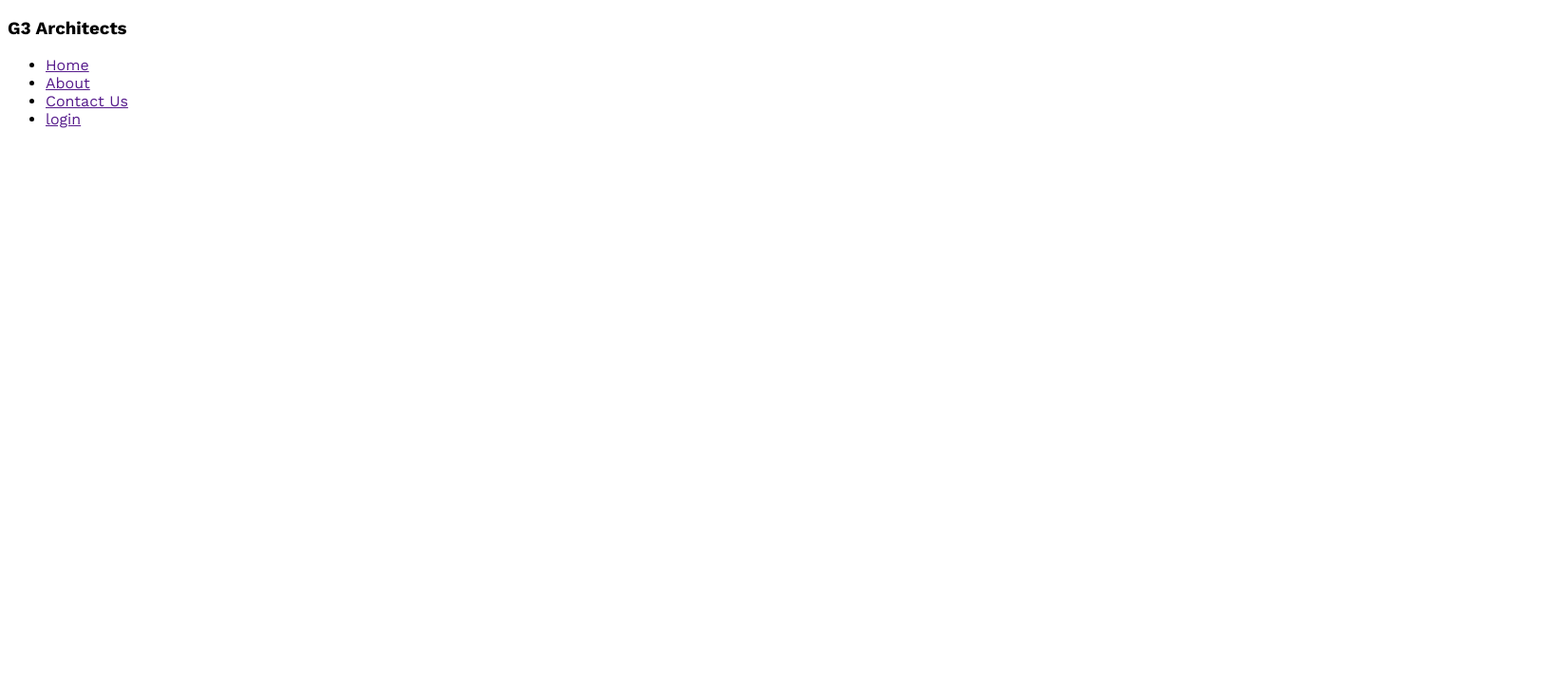
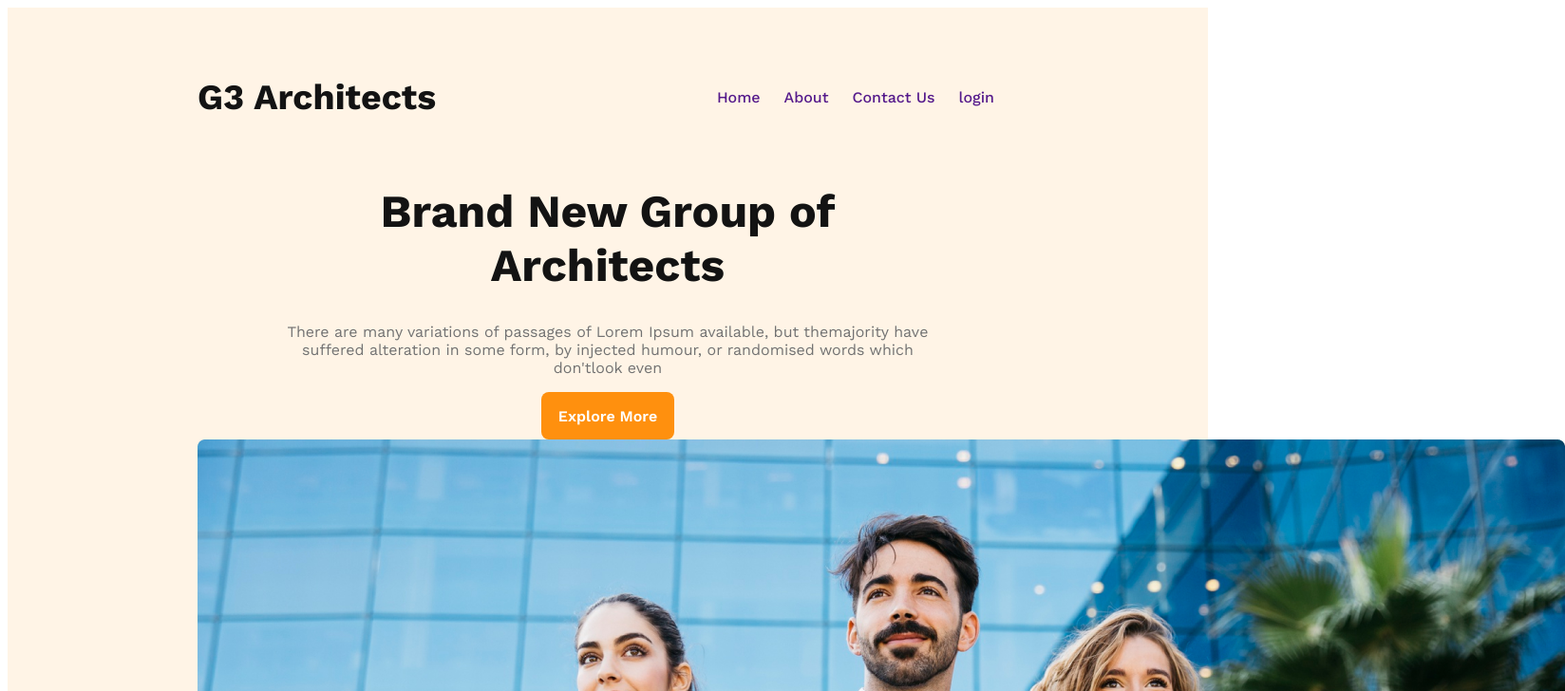
Before and after one commit to SharifulHasan/g3-website, a plain HTML site: page index.html in a window 1280 px wide. Shown: the top 728 px of the page at 95% size, 1648 px wide, since content can reach past the window. Drawn offline with nearby package versions, Linux system fonts and the light colour scheme.

Commit message:
Banner added

```diff
--- a/index.html
+++ b/index.html
@@ -10,7 +10,7 @@
 
 <body>
     <header>
-        <nav>
+        <nav class="nav-title">
             <h3>G3 Architects</h3>
             <ul>
                 <li><a href="">Home</a></li>
@@ -19,6 +19,14 @@
                 <li><a href="">login</a></li>
             </ul>
         </nav>
+        <div class="banner">
+            <div class="banner-content">
+                <h1 class="banner-title">Brand New Group of Architects</h1>
+                <p class="banner-description">There are many variations of passages of Lorem Ipsum available, but themajority have suffered alteration in some form, by injected humour, or randomised words which don'tlook even</p>
+                <button class="btn-primary">Explore More</button>
+            </div>
+            <img src="images/banner.png" alt="">
+        </div>
     </header>
     <main>
 
--- a/styles/architect.css
+++ b/styles/architect.css
@@ -1,7 +1,73 @@
 /* Work Sans fonts */
 @import url('https://fonts.googleapis.com/css2?family=Open+Sans:wght@400;700&family=Work+Sans:wght@400;500;600;700;800&display=swap');
 
+/* shared styles */
 * {
     font-family: 'Open Sans', sans-serif;
     font-family: 'Work Sans', sans-serif;
 }
+
+.btn-primary {
+    border-radius: 8px;
+    background: #FF900E;
+    width: 140px;
+    height: 50px;
+    color: #FFF;
+    text-align: center;
+    font-size: 1rem;
+    font-weight: 600;
+    border: none;
+}
+
+header {
+    background: rgba(255, 144, 14, 0.10);
+    padding: 35px 200px;
+}
+
+nav {
+    display: flex;
+    justify-content: space-between;
+    align-items: center;
+}
+
+nav>ul {
+    display: flex;
+}
+
+nav li {
+    list-style: none;
+    font-size: 1rem;
+    font-weight: 500;
+    margin-right: 25px;
+}
+
+nav li a {
+    text-decoration: none;
+}
+
+.nav-title {
+    color: #131313;
+    font-size: 2rem;
+    font-weight: 700;
+}
+
+/* Banner styles */
+.banner-content {
+    max-width: 700px;
+    text-align: center;
+    margin: 0 auto;
+}
+
+.banner-title {
+    color: #131313;
+    text-align: center;
+    font-size: 3rem;
+    font-weight: 700;
+}
+
+.banner-description {
+    color: #727272;
+    text-align: center;
+    font-size: 1rem;
+    font-weight: 400;
+}
```
